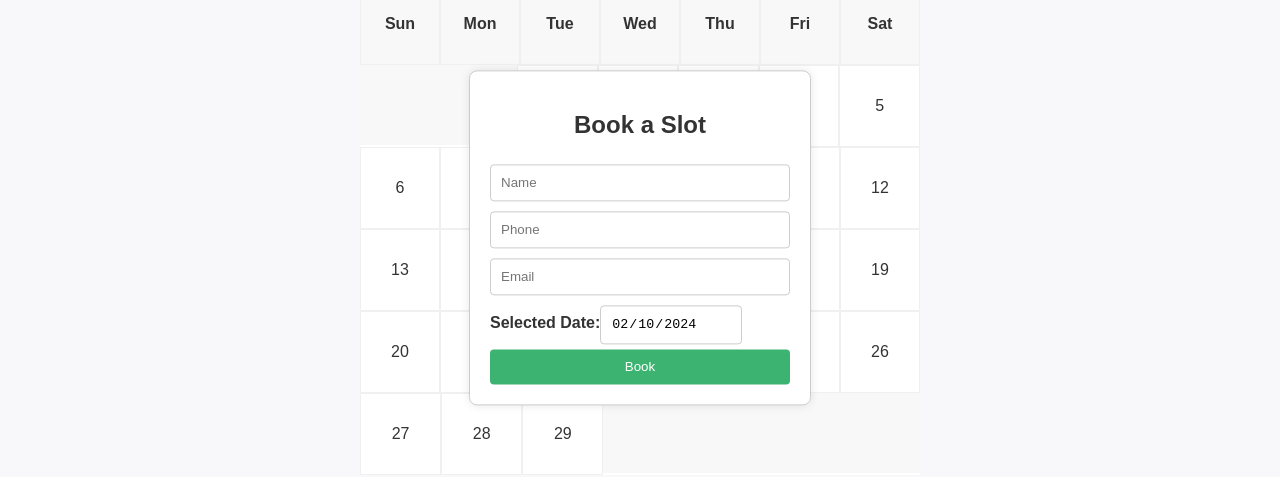
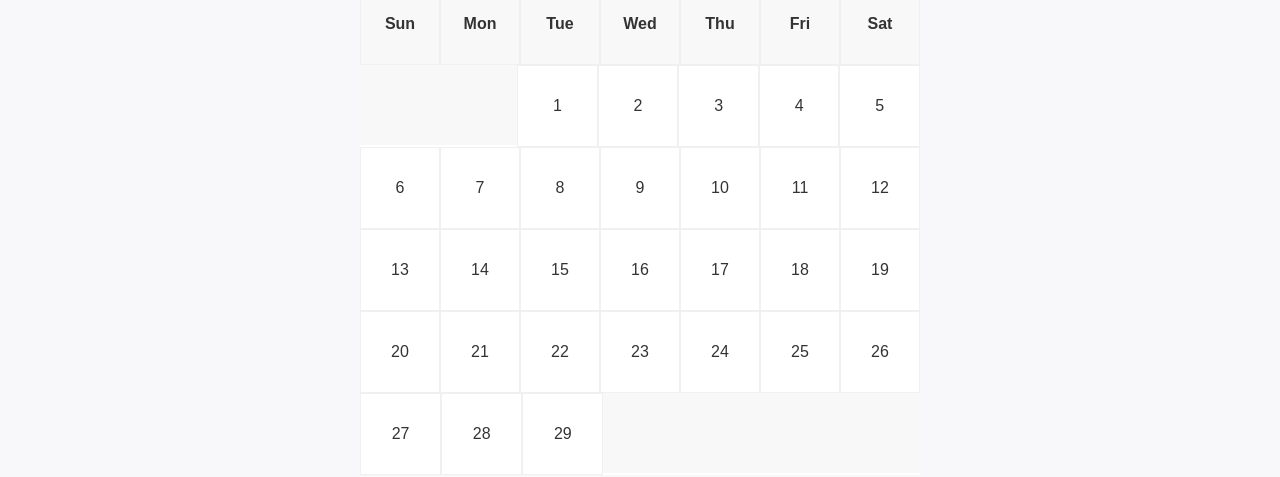
Before and after one commit to onurat/booking-system, a React (Create React App) app: page / in a window 1280 px wide. Both pictures are taken after a click on the element "10". Shown: the part 162-639 px from the top of the page. Built offline with nearby package versions, Linux system fonts and the light colour scheme; no server answers.

Commit message:
Update BookingsForm.css

```diff
--- a/src/Components/BookingsForm/BookingsForm.css
+++ b/src/Components/BookingsForm/BookingsForm.css
@@ -1,18 +1,16 @@
 .booking-form {
-  position: fixed;
-  top: 50%;
+    position: absolute;
+    top: calc(100% + 20px);
     left: 50%;
-  transform: translate(-50%, -50%);
+    transform: translateX(-50%);
     width: 300px;
     padding: 20px;
     border: 1px solid #ccc;
     border-radius: 8px;
     background-color: #fff;
     box-shadow: 0 0 10px rgba(0, 0, 0, 0.1);
-  overflow-y: auto;
-  max-height: 80vh;
+    display: none;
   }
-
 
   .booking-form.active {
     display: block;
```
Lines whose indentation alone changed are shown as unchanged.
